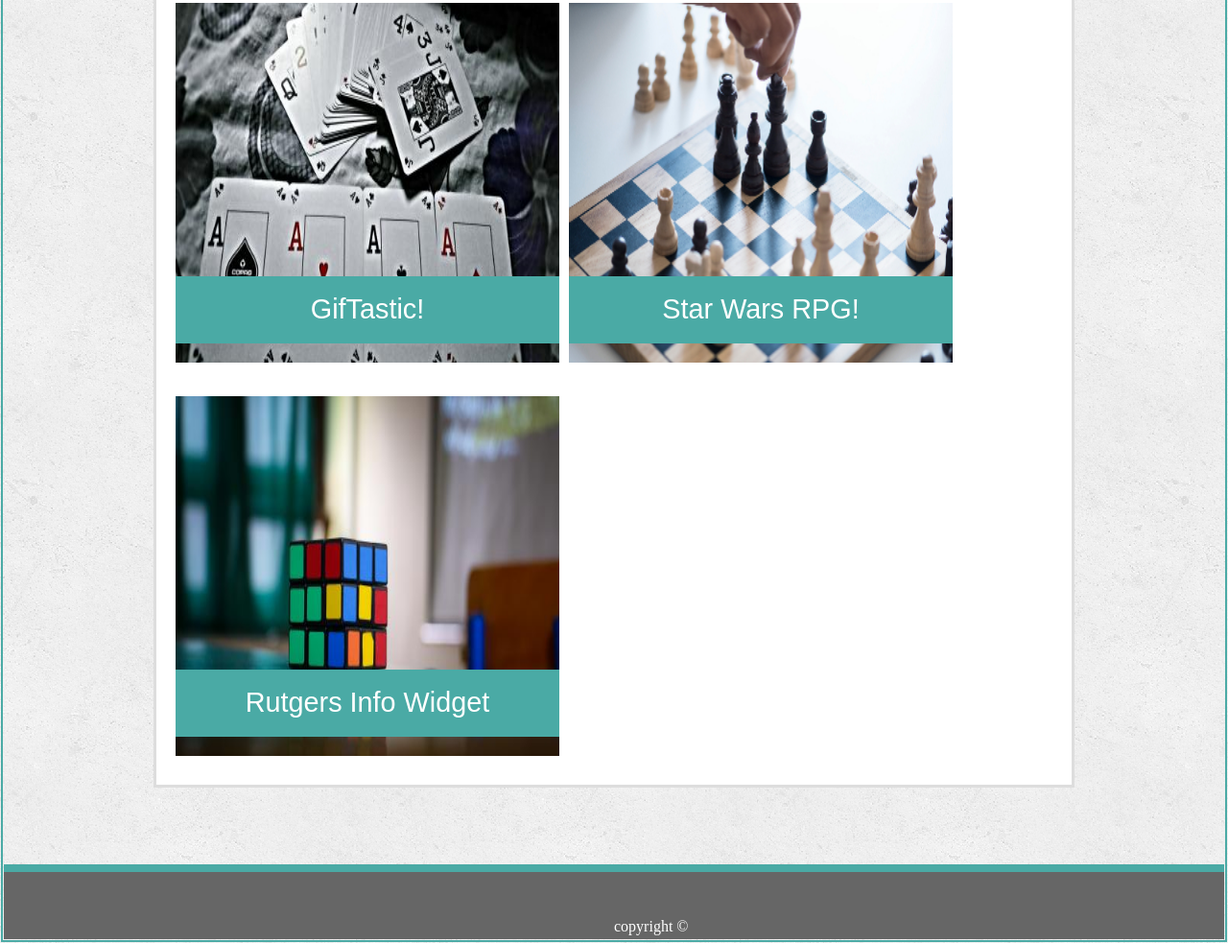
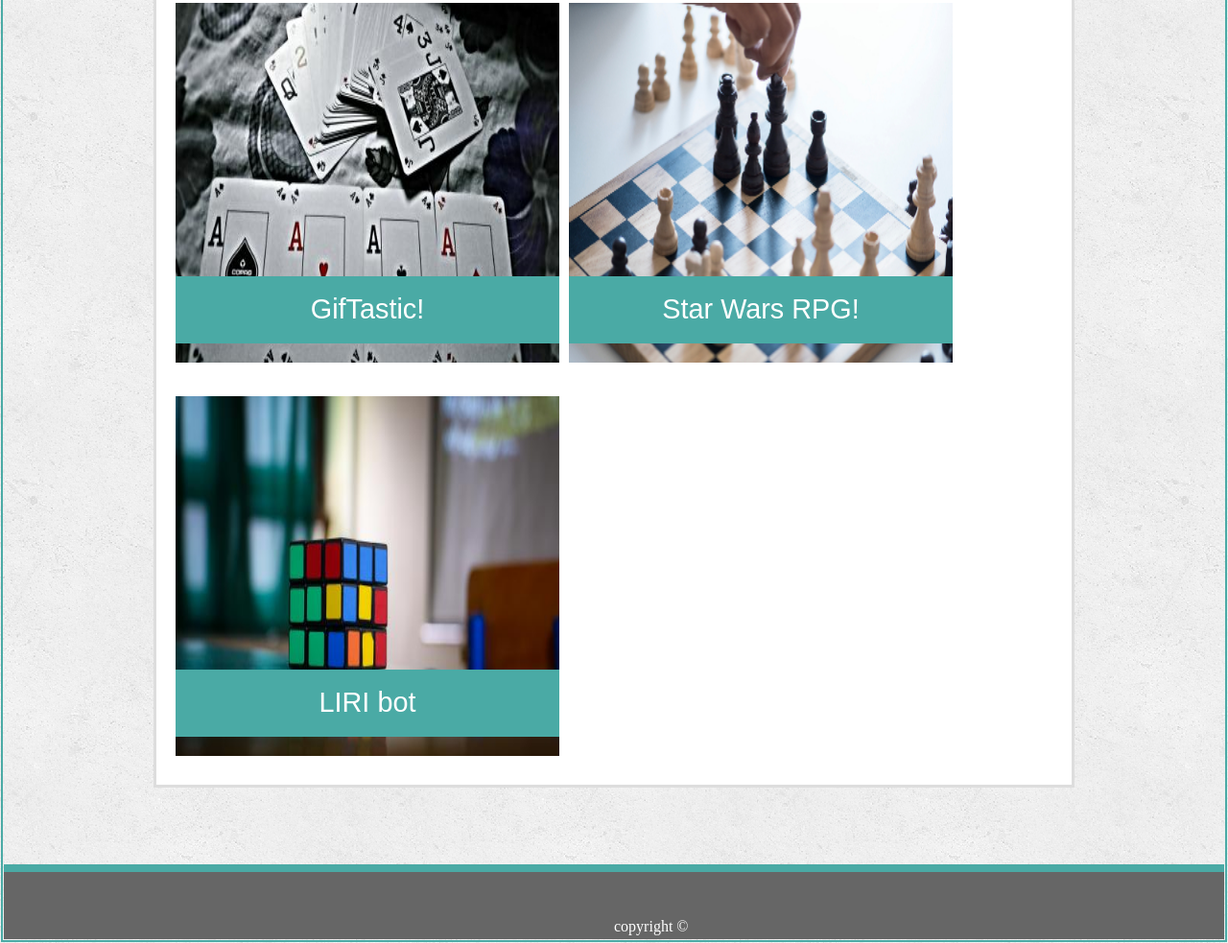
Before and after one commit to sullyseipold/Basic-Portfolio, a plain HTML site: page portfolio.html in a window 1280 px wide. Shown: the part 636-1619 px from the top of the page at 96% size. Drawn offline with Linux system fonts and the light colour scheme.

Commit message:
add liri bot link

```diff
--- a/portfolio.html
+++ b/portfolio.html
@@ -60,8 +60,8 @@
             </div>
             <div class="pic-container">
                 <div class="item">
-                    <img src="assets/images/rubic_cube.jpg" height="150px" width="200px" alt="rutgers info widget pic">
-                    <div class="porfolio-label"><span class="div-label">Rutgers Info Widget</span></div>
+                   <a href="https://github.com/sullyseipold/liri-node-app"><img src="assets/images/rubic_cube.jpg" height="150px" width="200px" alt="LIRI bot"></a>
+                    <div class="porfolio-label"><span class="div-label">LIRI bot</span></div>
                 </div>
             </div>
         </div>
```
